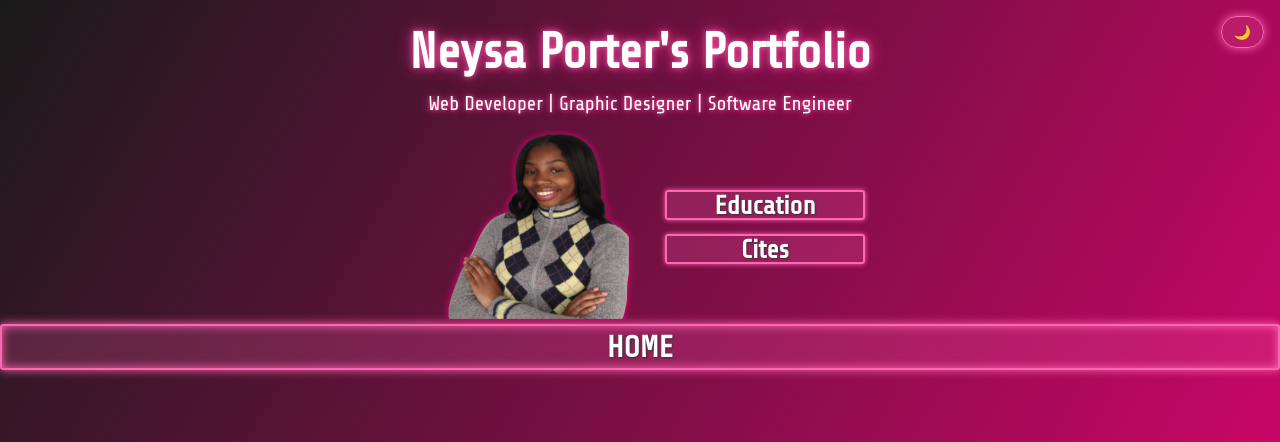
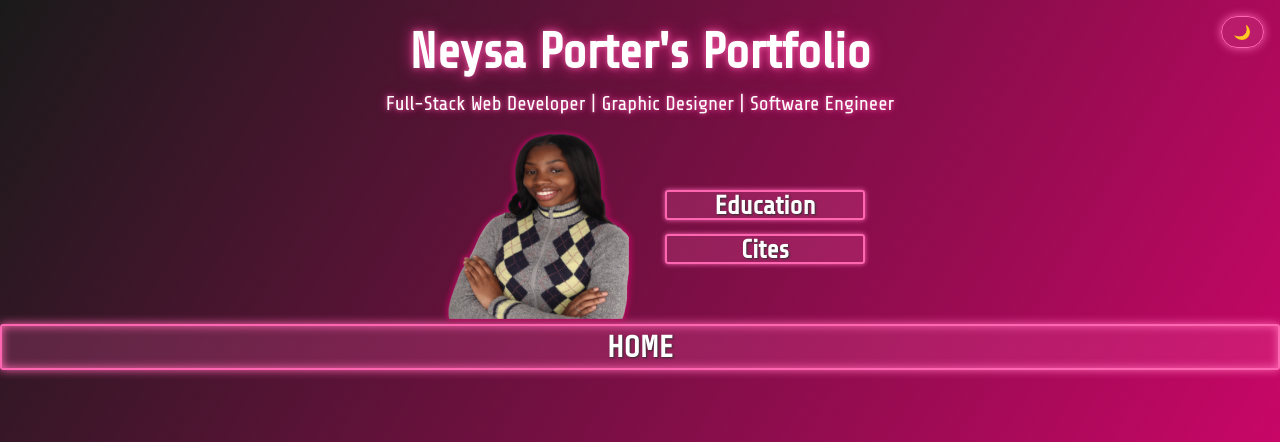
Before and after one commit to neysap/neysaportfolio, a plain HTML site: page index.html in a window 1280 px wide. Shown: the top 442 px of the page. Drawn offline with nearby package versions, Linux system fonts and the light colour scheme.

Commit message:
modified3

```diff
--- a/index.html
+++ b/index.html
@@ -21,7 +21,7 @@
     <header class="header">
         <!-- Title at the top -->
         <h1 class ="site-title">Neysa Porter's Portfolio</h1>
-        <p class = "subtitle">Web Developer | Graphic Designer | Software Engineer</p>
+        <p class = "subtitle">Full-Stack Web Developer | Graphic Designer | Software Engineer</p>
 
 
 
```
